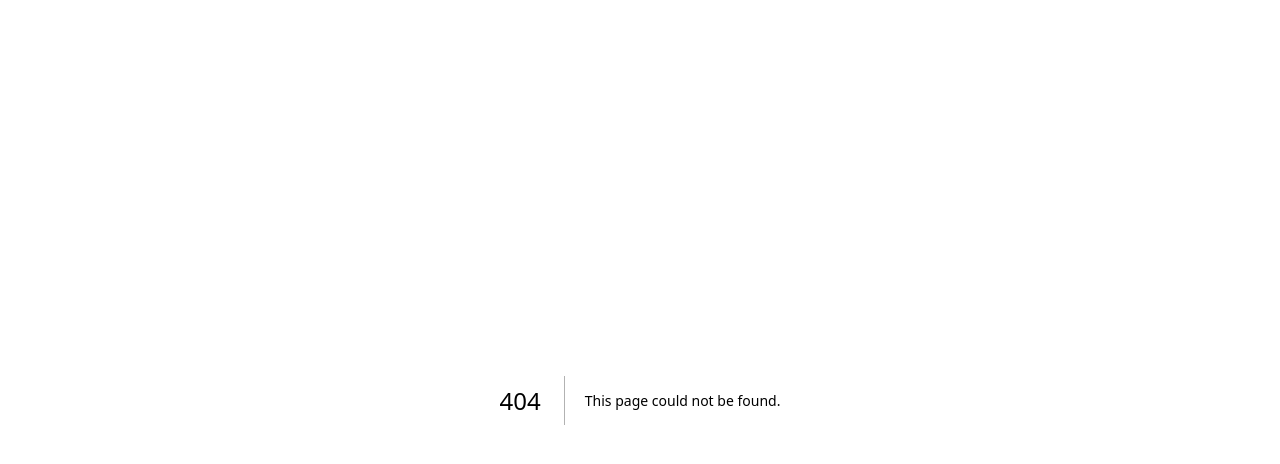
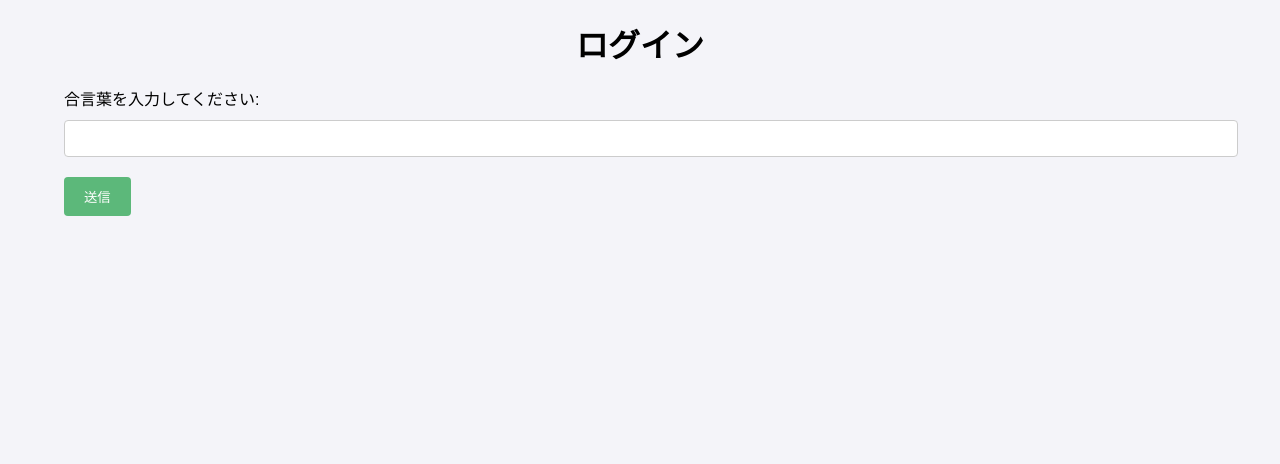
Before and after one commit to ta-061/room-reservation-app, a Next.js app in the folder classroom-reservation-client/: page /login in a window 1280 px wide. Before the commit this address had no page. Shown: the top 464 px of the page. Built offline with nearby package versions, Linux system fonts and the light colour scheme.

Commit message:
修正v2

```diff
--- /dev/null
+++ b/classroom-reservation-client/src/pages/login.tsx
@@ -0,0 +1,54 @@
+import { useState } from 'react';
+import { useRouter } from 'next/router';
+
+const LoginPage: React.FC = () => {
+  const [password, setPassword] = useState('');
+  const [error, setError] = useState('');
+  const router = useRouter();
+
+  const handlePasswordSubmit = async (e: React.FormEvent<HTMLFormElement>) => {
+    e.preventDefault();
+
+    try {
+      const response = await fetch(`${process.env.NEXT_PUBLIC_API_URL}/api/v1/authenticate`, {
+        method: 'POST',
+        headers: {
+          'Content-Type': 'application/json',
+        },
+        body: JSON.stringify({ password }),
+      });
+
+      if (response.ok) {
+        const timestamp = new Date().getTime();
+        sessionStorage.setItem('password', password);
+        sessionStorage.setItem('timestamp', timestamp.toString());
+        router.push('/calendar');
+      } else {
+        setError('合言葉が正しくありません');
+      }
+    } catch (error) {
+      setError('認証に失敗しました');
+    }
+  };
+
+  return (
+    <div className="container">
+      <h1>ログイン</h1>
+      <form onSubmit={handlePasswordSubmit}>
+        <div>
+          <label>合言葉を入力してください:</label>
+          <input
+            type="password"
+            value={password}
+            onChange={(e) => setPassword(e.target.value)}
+            required
+          />
+        </div>
+        <button type="submit">送信</button>
+        {error && <p style={{ color: 'red' }}>{error}</p>}
+      </form>
+    </div>
+  );
+};
+
+export default LoginPage;
```
